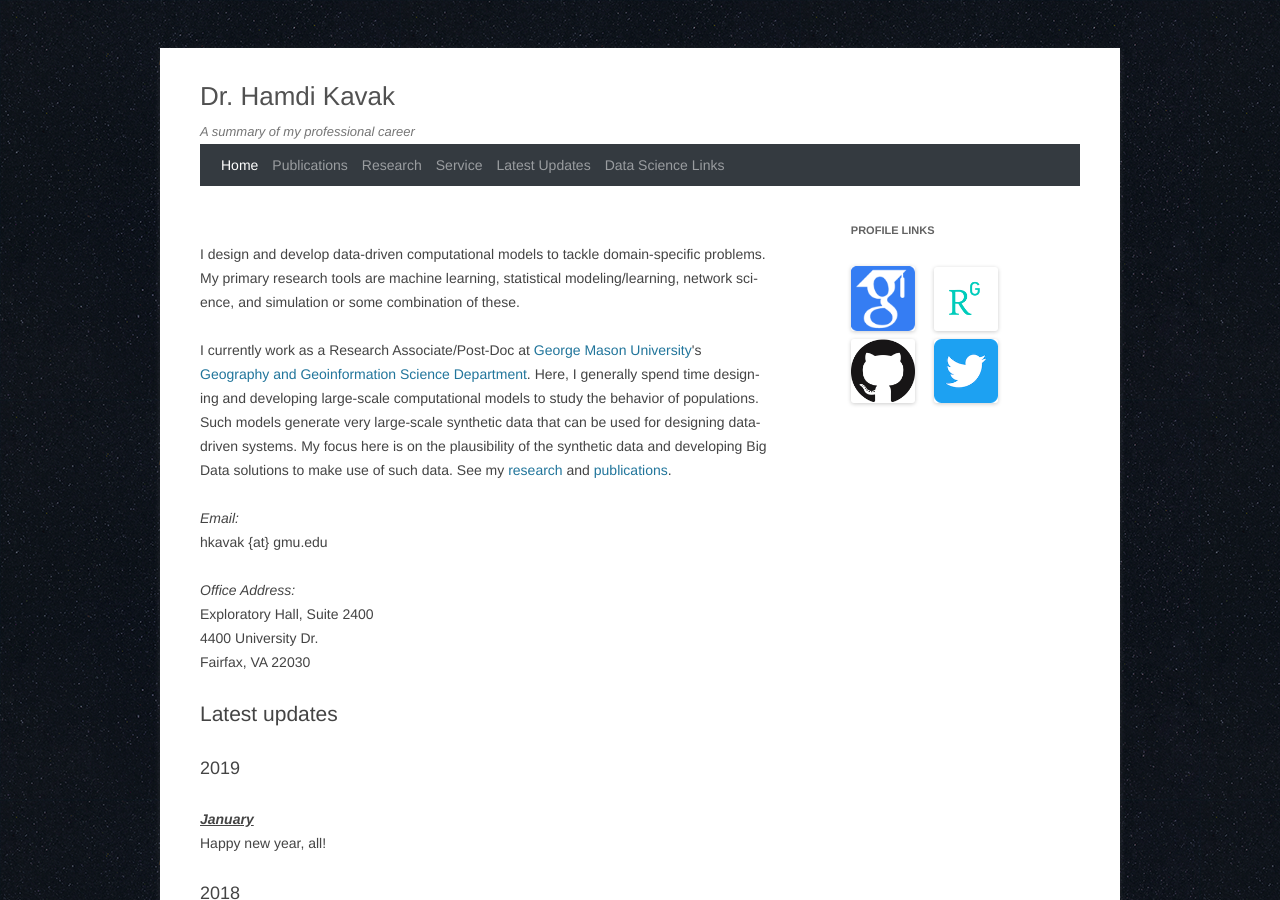
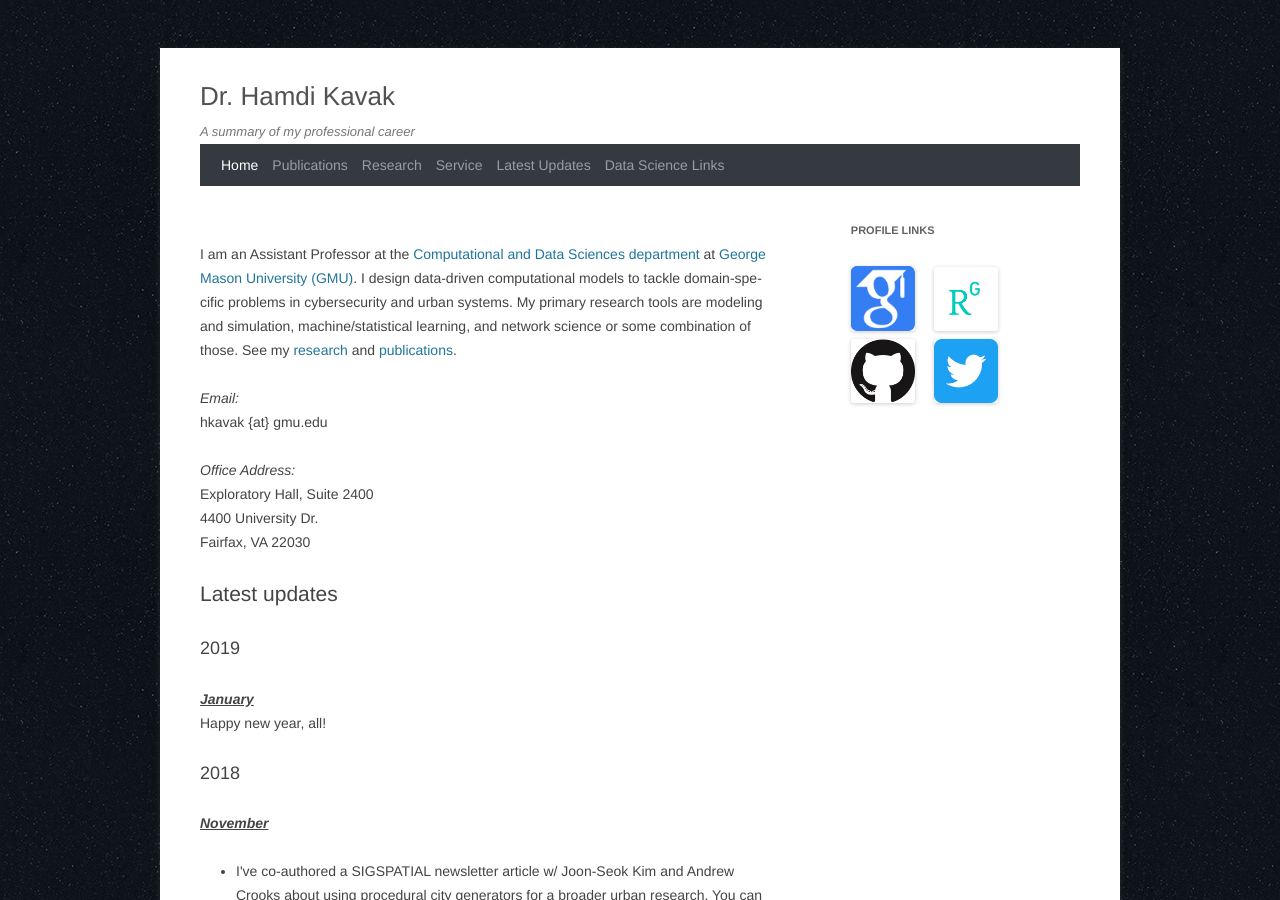
Before and after one commit to hamdikavak/hamdikavak.github.io, a Jekyll site: the page built from index.html, in a window 1280 px wide and 900 px high. Built offline with Jekyll 4.4.1, drawn with Linux system fonts in a browser that asks for light colours; nearby versions of some CDN libraries; library files that are not in the unit come from our copies; comment, search, counter and statistics services are not loaded.

Commit message:
Update index.html

```diff
--- a/index.html
+++ b/index.html
@@ -5,14 +5,8 @@ title: Dr. Hamdi Kavak's Home Page
 description: Dr. Hamdi Kavak is an assistant professor working on human behavior and cybersecurity using agent-based simulations, statistical models, and machine learning.
 current_page_home: active
 ---
-<p>
-	I design and develop data-driven computational models to tackle domain-specific problems. My primary research tools are machine learning, statistical modeling/learning, network science, and simulation or some combination of these.
-</p>
-<p>
-	I currently work as a Research Associate/Post-Doc at <a href="http://www.gmu.edu">George Mason University</a>'s <a href="https://cos.gmu.edu/ggs/">Geography and Geoinformation Science Department</a>.
-	Here, I generally spend time designing and developing large-scale computational models to study the behavior of populations. Such models generate very large-scale synthetic data that can be used for designing data-driven systems. My focus here is on the plausibility of the synthetic data and developing Big Data solutions to make use of such data.
-	See my <a title="Research &amp; Projects" href="http://www.hamdikavak.com/research-and-projects/">research</a> and <a title="Publications" href="http://www.hamdikavak.com/publications/">publications</a>.
-</p>
+
+<p>I am an Assistant Professor at the <a href="https://cos.gmu.edu/cds/">Computational and Data Sciences department</a> at <a href="https://www.gmu.edu">George Mason University (GMU)</a>. I design data-driven computational models to tackle domain-specific problems in cybersecurity and urban systems. My primary research tools are modeling and simulation, machine/statistical learning, and network science or some combination of those. See my <a title="Research &amp; Projects" href="http://www.hamdikavak.com/research-and-projects/">research</a> and <a title="Publications" href="http://www.hamdikavak.com/publications/">publications</a>.</p>
 <p>
   <em>Email:</em><br />
   hkavak {at} gmu.edu
```
